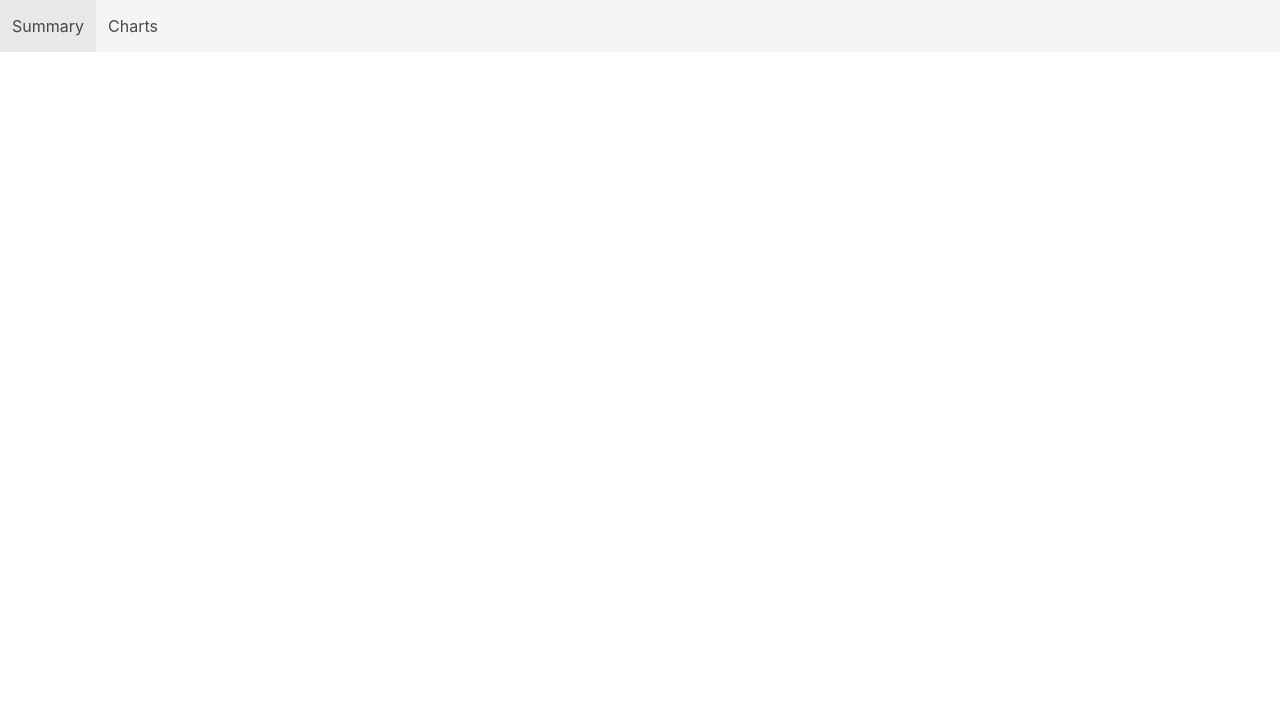
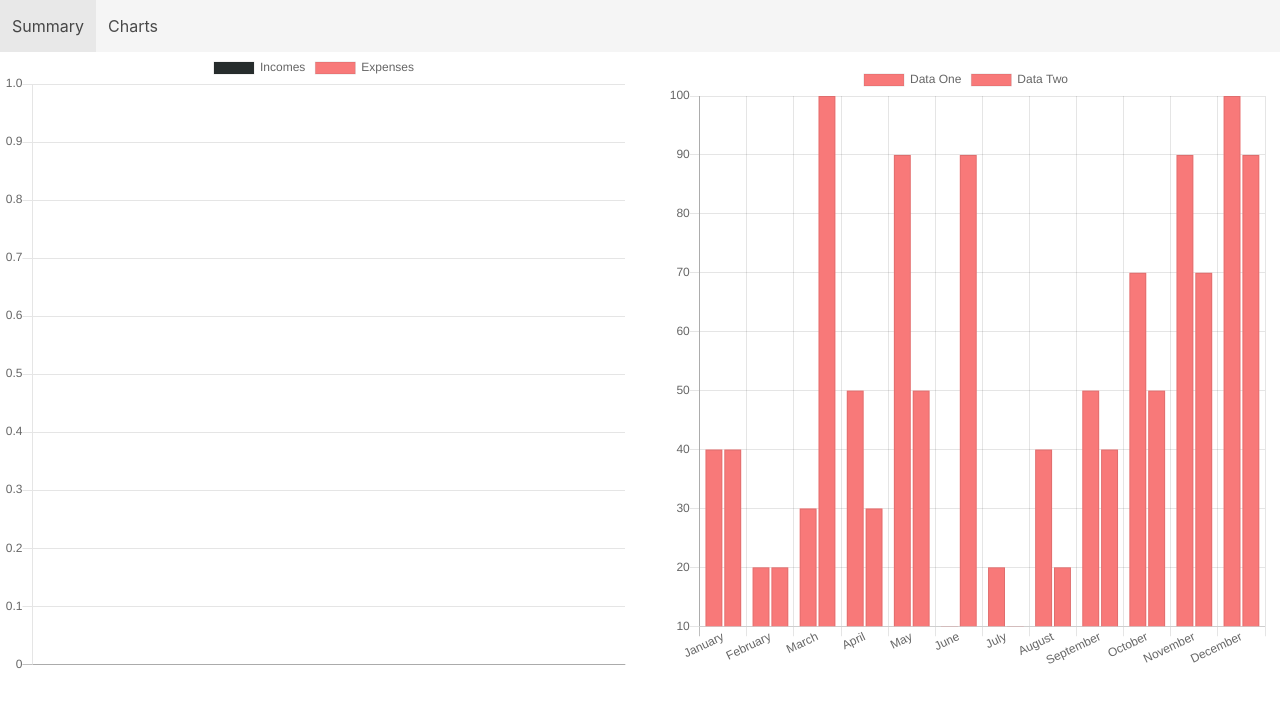
Before and after one commit to bottle93/bill-tracker, a Vue app: page /charts in a window 1280 px wide. Shown: the top 706 px of the page. Built offline with nearby package versions, Linux system fonts and the light colour scheme.

Commit message:
refactor in Charts component

```diff
--- a/src/charts/BasicChart.js
+++ b/src/charts/BasicChart.js
@@ -1,7 +1,7 @@
-import { Pie } from 'vue-chartjs';
+import { Bar } from 'vue-chartjs';
 
 export default {
-  extends: Pie,
+  extends: Bar,
   props: ['data', 'options'],
   mounted() {
     // this.chartData is created in the mixin.
--- a/src/components/Charts.vue
+++ b/src/components/Charts.vue
@@ -1,6 +1,11 @@
 <template>
-  <div class="chart__container">
-    <Chart class="chart__chart" :data="chartData" v-if="chartData"/>
+  <div class="chart__container columns">
+    <div class="column">
+      <Chart class="chart__chart" :data="expensesVsIncomes" v-if="expensesVsIncomes"/>
+    </div>
+    <div class="column">
+      <Chart class="chart__chart column" :data="cos" v-if="cos"/>
+    </div>
   </div>
 </template>
 
@@ -11,35 +16,107 @@ import Chart from '../charts/BasicChart';
 
 export default {
   components: { Chart },
-  data() {
-    return {
-      chartData: null,
-    };
-  },
-  mounted() {
-    this.fillData();
-  },
   computed: {
     ...mapGetters(['incomes', 'expenses']),
-
-  },
-  methods: {
-    fillData() {
-      const groupedData = _.groupBy(this.expenses, element => element.category);
-      const backgroundColors = ['#41B883', '#E46651', '#00D8FF', '#23CE6B', '#272D2D', '#F6F8FF', '#A846A0', '#D741A7', '#3A1772'];
-      let sumValues = Object.values(groupedData);
-      sumValues = sumValues.map(array => array.reduce((prev, cur) => prev + Number(cur.value), 0));
-      this.chartData = {
-        labels: Object.keys(groupedData),
+    expensesVsIncomes() {
+      const getData = (data) => {
+        const dataList = data.sort(this.sortFunction);
+        const dataGroupedByMonths = _.groupBy(dataList, element => this.$moment(element.date, "YYYYMM"));
+        const dataMonths = Object.keys(dataGroupedByMonths).map(element => this.$moment(element).format('MMMM'));
+        let dataValues = Object.values(dataGroupedByMonths);
+        dataValues = dataValues.map(array => array
+          .reduce((prev, cur) => prev + Number(cur.value), 0));
+        return {
+          months: dataMonths,
+          values: dataValues,
+        };
+      };
+      const expenses = getData(this.expenses);
+      const incomes = getData(this.incomes);
+      const labelsList = expenses.months.concat(incomes.months);
+      return {
+        labels: labelsList,
         datasets: [
           {
-            backgroundColor: backgroundColors,
-            data: sumValues,
+            label: 'Incomes',
+            backgroundColor: '#272D2D',
+            pointBackgroundColor: 'white',
+            borderWidth: 1,
+            pointBorderColor: '#249EBF',
+            // Data to be represented on y-axis
+            data: incomes.values,
+          },
+          {
+            label: 'Expenses',
+            backgroundColor: '#f87979',
+            pointBackgroundColor: 'white',
+            borderWidth: 1,
+            pointBorderColor: '#249EBF',
+            // Data to be represented on y-axis
+            data: expenses.values,
           },
         ],
       };
     },
-
+    cos() {
+      const groupedData = _.groupBy(this.expenses, element => element.category); // categories
+      const backgroundColors = ['#41B883', '#E46651', '#00D8FF', '#23CE6B', '#272D2D', '#F6F8FF', '#A846A0', '#D741A7', '#3A1772'];
+      let sumValues = Object.values(groupedData); // values
+      sumValues = sumValues.map(array => array.reduce((prev, cur) => prev + Number(cur.value), 0));
+      // need to create datasets
+      return {
+        labels: ['January', 'February', 'March', 'April', 'May', 'June', 'July', 'August', 'September', 'October', 'November', 'December'],
+        datasets: [
+          {
+            label: 'Data One',
+            backgroundColor: '#f87979',
+            pointBackgroundColor: 'white',
+            borderWidth: 1,
+            pointBorderColor: '#249EBF',
+            // Data to be represented on y-axis
+            data: [40, 20, 30, 50, 90, 10, 20, 40, 50, 70, 90, 100],
+          },
+          {
+            label: 'Data Two',
+            backgroundColor: '#f87979',
+            pointBackgroundColor: 'red',
+            borderWidth: 1,
+            pointBorderColor: '#F6F8F',
+            // Data to be represented on y-axis
+            data: [40, 20, 100, 30, 50, 90, 10, 20, 40, 50, 70, 90],
+          },
+        ],
+        options: {
+          scales: {
+            yAxes: [{
+              ticks: {
+                beginAtZero: true,
+              },
+              gridLines: {
+                display: true,
+              },
+            }],
+            xAxes: [{
+              gridLines: {
+                display: false,
+              },
+            }],
+          },
+          legend: {
+            display: false,
+          },
+          responsive: true,
+          maintainAspectRatio: false,
+        },
+      };
+    },
+  },
+  methods: {
+    sortFunction(a, b) {
+      const dateA = new Date(a.date).getTime();
+      const dateB = new Date(b.date).getTime();
+      return dateA > dateB ? 1 : -1;
+    },
   },
 };
 </script>
--- a/src/components/DisplayTransactions.vue
+++ b/src/components/DisplayTransactions.vue
@@ -1,5 +1,19 @@
 <template>
   <div  class="">
+    <table class="table container is-fullwidth">
+      <thead>
+      <th>date</th>
+      <th>category</th>
+      <th>subcategory</th>
+      <th>value</th>
+      </thead>
+      <tbody>
+      <Transaction
+        v-for="obj in filteredTransactions" :data="obj"
+        :key="obj.id"
+      />
+      </tbody>
+    </table>
     <div class="is-pulled-left panel no-border">
       <div class="panel-tabs no-border">
         <a
@@ -23,21 +37,8 @@
         </a>
       </div>
     </div>
-    <table class="table container is-fullwidth">
-      <thead>
-      <th>date</th>
-      <th>category</th>
-      <th>subcategory</th>
-      <th>value</th>
-      </thead>
-      <tbody>
-      <Transaction
-        v-for="obj in filteredTransactions" :data="obj"
-        :key="obj.id"
-      />
-      </tbody>
-    </table>
     <Pagination
+      class="is-right"
       :total="pagination.total"
       :current="pagination.current"
       :onPageChange="onPageChange"/>
--- a/src/components/Pagination.vue
+++ b/src/components/Pagination.vue
@@ -1,16 +1,16 @@
 <template>
   <nav class="pagination is-centered" role="navigation" aria-label="pagination">
-    <a
+    <!--<a
       class="pagination-previous"
       @click="$emit(onPageChange(current-1))"
     >
       Previous
-    </a>
-    <a
+    </a>-->
+    <!--<a
       class="pagination-next"
       @click="$emit(onPageChange(current+1))">
       Next page
-    </a>
+    </a>-->
     <ul class="pagination-list">
       <li v-for="i in total" :key="i">
         <a
--- a/src/components/Summary.vue
+++ b/src/components/Summary.vue
@@ -1,8 +1,7 @@
 <template>
   <div class='container '>
-    <DisplayTransactions/>
-    <div>user balance: {{this.userBalance}}</div>
-    <div class="section">
+    <div class="columns">
+      <div class="column">
         <div class='typeSelection' v-if='openModal === false'>
           <button
             class='button'
@@ -13,6 +12,16 @@
         </div>
         <AddTransaction :type='type' :toggleModal="toggleModal" :isOpen="openModal"/>
       </div>
+      <div class="column is-left">
+        <span>
+          Your balance:
+        </span>
+        <span class="user-balance--value">
+          {{this.userBalance}}
+        </span>
+      </div>
+    </div>
+    <DisplayTransactions/>
   </div>
 </template>
 
@@ -49,3 +58,14 @@ export default {
 };
 
 </script>
+
+<style lang="scss">
+  .user-balance--value {
+    font-size: 2rem;
+    color: darkgreen;
+    font-weight: bold;
+  }
+  .typeSelection {
+    margin-top: 20px;
+  }
+</style>
--- a/src/store.js
+++ b/src/store.js
@@ -45,6 +45,11 @@ export default new Vuex.Store({
       const expenseSummary = this.state.expenses.reduce((prev, cur) => prev + Number(cur.value), 0);
       this.state.userBalance = (incomesSummary - expenseSummary);
     },
+    sortByDate(a, b) {
+      const dateA = new Date(a.date).getTime();
+      const dateB = new Date(b.date).getTime();
+      return dateA > dateB ? 1 : -1;
+    },
   },
   actions: {
     addExpense(context, data) {
@@ -56,6 +61,9 @@ export default new Vuex.Store({
     calcUserBalance(context) {
       context.commit('calcUserBalance');
     },
+    sortByDate(context, a, b) {
+      context.commit('sortByDate', a, b);
+    },
   },
   plugins: [vuexLocalStorage.plugin],
 });
```
Lines whose indentation alone changed are shown as unchanged.
